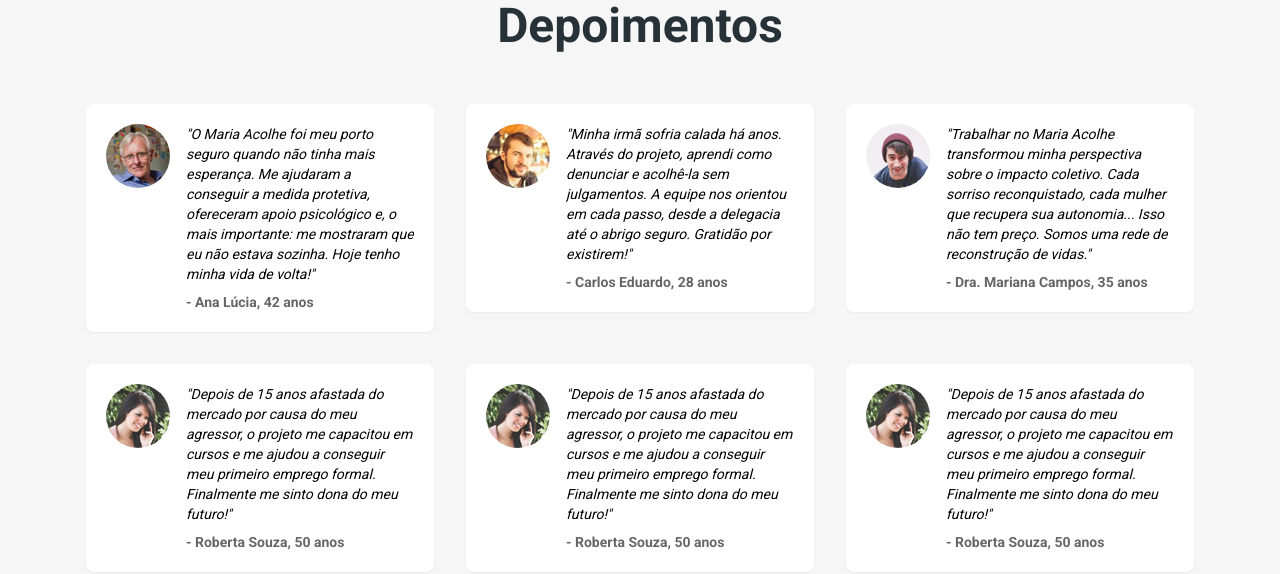
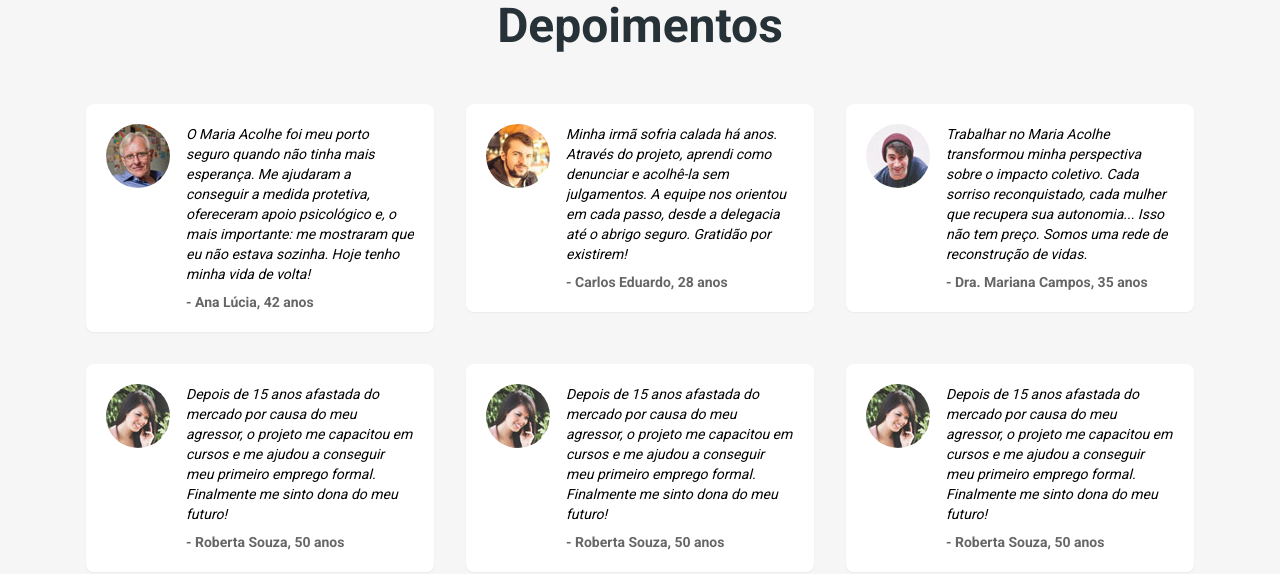
Before and after one commit to leonfritas/mariaacolhe-website, a Next.js app: page / in a window 1280 px wide. Shown: the part 3040-3614 px from the top of the page. Built offline with nearby package versions, Linux system fonts and the light colour scheme.

Commit message:
Remover aspas desnecessárias no texto dos depoimentos

```diff
--- a/src/app/testimonials.tsx
+++ b/src/app/testimonials.tsx
@@ -32,7 +32,7 @@ export const Testimonials: React.FC<TestimonialsProps> = (props) => {
                         />
                       </div>
                       <div className="testimonial-content overflow-hidden">
-                        <p className="mb-0 text-sm italic">"{d.text}"</p>
+                        <p className="mb-0 text-sm italic">{d.text}</p>
                         <div className="testimonial-meta mt-2 text-sm font-semibold text-[#666]">
                           - {d.name}
                         </div>
```
